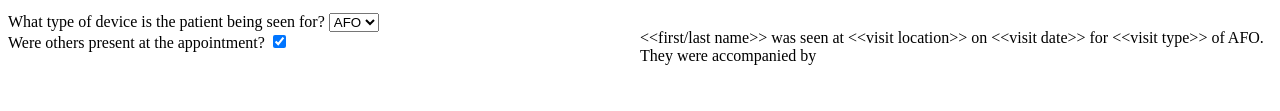
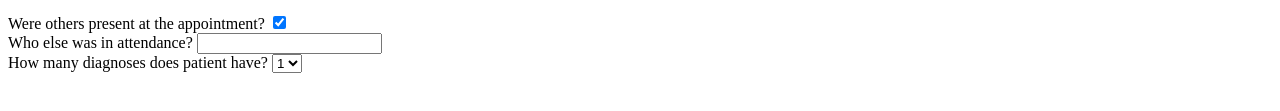
Before and after one commit to EmmyCurry/op-toolbox, a plain HTML site: page notes-template.html in a window 1280 px wide. Both pictures are taken after a click on the checkbox "Were others present at the appointment?". Shown: the part 185-296 px from the top of the page. Drawn offline with Linux system fonts and the light colour scheme.

Commit message:
not working version

```diff
--- a/css/style-sheet.css
+++ b/css/style-sheet.css
@@ -15,16 +15,17 @@
     grid-area: nav;
     display: flex;
 
-
-
-
     }
 
   .questions {
     grid-area: questions;
     border-right: 1px;
 
-
 }
 
-  .notes { grid-area: notes; }
+  .notes { grid-area:
+    notes; }
+
+  .hidden {
+    visibility: hidden;
+  }
--- a/js/script.js
+++ b/js/script.js
@@ -1,20 +1,23 @@
 document.addEventListener('DOMContentLoaded', () => {
 
-const device = document.getElementById('deviceType').value;
-
-
 const checkbox = document.getElementById('othersPresent');
+const sentenceOne = document.getElementById('sentence-one');
 checkbox.addEventListener('change', () => {
     if (checkbox.checked) {
-        const sentenceOne = document.getElementById('sentence-one');
-        sentenceOne.innerText = '<<first/last name>> was seen at <<visit location>> on <<visit date>> for <<visit type>> of ' + device + '. They were accompanied by '
+        const inAttendance = document.getElementById('q1a')
+        inAttendance.classList.remove('hidden');
+
+        sentenceOne.innerText = '<<first/last name>> was seen at <<visit location>> on <<visit date>> for <<visit type>> of an AFO. Patient was accompanied by '// + peopleAttended;
         ;
     } else {
-        const sentenceOne = document.getElementById('sentence-one');
-        sentenceOne.innerText = '<<first/last name>> was seen at <<visit location>> on <<visit date>> for <<visit type>> of ' + device + '.'
 
+        sentenceOne.innerText = '<<first/last name>> was seen at <<visit location>> on <<visit date>> for <<visit type>> of an AFO.'
+     //   inAttendance.classList.add('hidden'); //not in scope??
     }
 });
+//attached to DOMCOntentLoaded? Or ...???
+//const peopleAttended = document.getElementById('inAttendance').value;
+
 
 }); //closing parentheses for DOMContentLoaded
 
@@ -22,8 +25,19 @@ checkbox.addEventListener('change', () => {
 
 
 
-//appendchild to insert another question
+
 
 // const peopleAttended = document.getElementById('othersPresent').value //value for new question added ("who was in attendance?")
 
 // sentenceOne.innerText = '&lt;&lt;first/last name&gt;&gt; was seen at &lt;&lt;visit location&gt;&gt; on &lt;&lt;visit date&gt;&gt; for &lt;&lt;visit type&gt;&gt; of [device]. The appointment was also attended by' +peopleAttended;
+
+/* big old mess I took from line 12
+let sectionOne = document.getElementById('basic-info');
+        let additionalPeople = document.createElement('div');
+            additionalPeople.classList.add('q1a');
+            let additionalPeopleInput = document.createElement('input');
+                additionalPeopleInput.setAttribute('type','textArea');
+                additionalPeopleInput.setAttribute('title','Who else attended?'); // how to get text??
+                additionalPeople.appendChild(additionalPeopleInput);
+            sectionOne.appendChild(additionalPeopleInput);
+            */
--- a/notes-template.html
+++ b/notes-template.html
@@ -23,26 +23,36 @@
         </div>
         <div class="questions">
             <form>
-                <label for="deviceType">What type of device is the patient being seen for?</label>
-                <select id="deviceType" name="deviceType">
-                    <option value="AFO">AFO</option>
-                    <option value="BK">BK</option>
-                    <option value="AK">AK</option>
-                </select>
 
-                <br>
+            <section class='basic-info'>
+                <div id="q1">
+                    <label for="othersPresent">Were others present at the appointment?</label>
+                    <input type="checkbox" id="othersPresent" name="othersPresent">
 
-            <div id="q1">
-                <label for="othersPresent">Were others present at the appointment?</label>
-                <input type="checkbox" id="othersPresent" name="othersPresent">
+                </div>
 
-            </div>
+                <div id="q1a" class=hidden>
+                    <label for="whoAttended">Who else was in attendance?</label>
+                    <input type="textArea" id="inAttendance" name="additionalPeople">
+                </div>
+
+                <div id="q2">
+                    <label for="multipleDiagnoses">How many diagnoses does patient have?</label>
+                    <select id="diagnoses">
+                        <option value='1'>1</option>
+                        <option value='2'>2</option>
+                        <option value='3'>3</option>
+
+                </div>
+
+              </section>
             </form>
 
         </div>
+
         <div class="notes">
             <section id="basic-info">
-                <p id="sentence-one">&lt;&lt;first/last name&gt;&gt; was seen at &lt;&lt;visit location&gt;&gt; on &lt;&lt;visit date&gt;&gt; for &lt;&lt;visit type&gt;&gt; of [device].</p>
+                <p id="sentence-one">&lt;&lt;first/last name&gt;&gt; was seen at &lt;&lt;visit location&gt;&gt; on &lt;&lt;visit date&gt;&gt; for &lt;&lt;visit type&gt;&gt; of an AFO.</p>
             </section>
         </div>
       </div>
```
